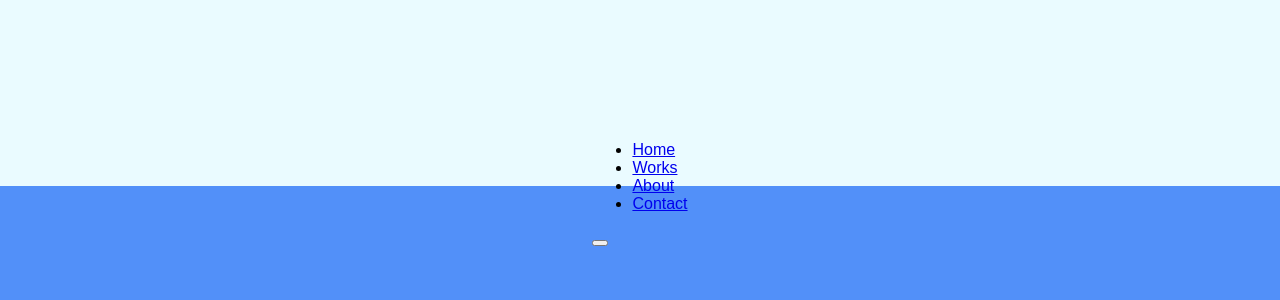
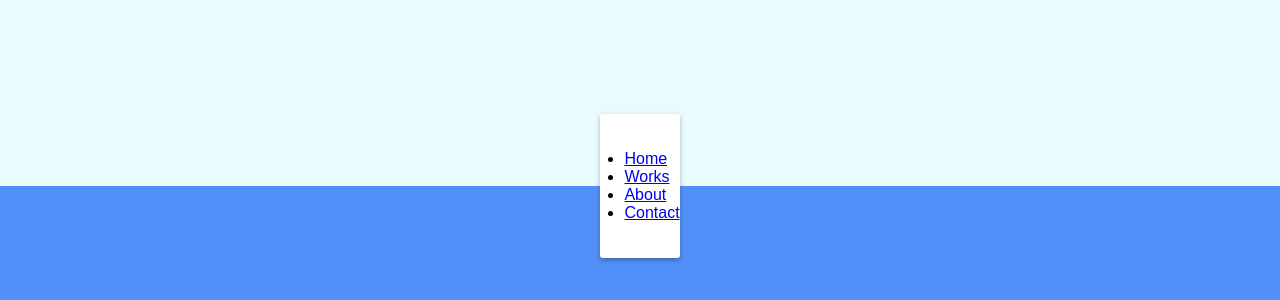
Before and after one commit to Pignataro67/Animated-Navigation, a plain HTML site: page index.html in a window 1280 px wide. Shown: the part 214-514 px from the top of the page. Drawn offline with Linux system fonts and the light colour scheme; a web font is replaced by a local one.

Commit message:
adding CSS

```diff
--- a/style.css
+++ b/style.css
@@ -20,3 +20,16 @@ body {
   height: 100vh;
   margin: 0;
 }
+
+nav {
+  background-color: #fff;
+  padding: 20px;
+  width: 80px;
+  display: flex;
+  align-items: center;
+  justify-content: center;
+  border-radius: 3px;
+  box-shadow: 0 2px 5px rgba(0, 0, 0, 0.3);
+  transition: width 0.6s linear;
+  overflow-x: hidden;
+}
```
